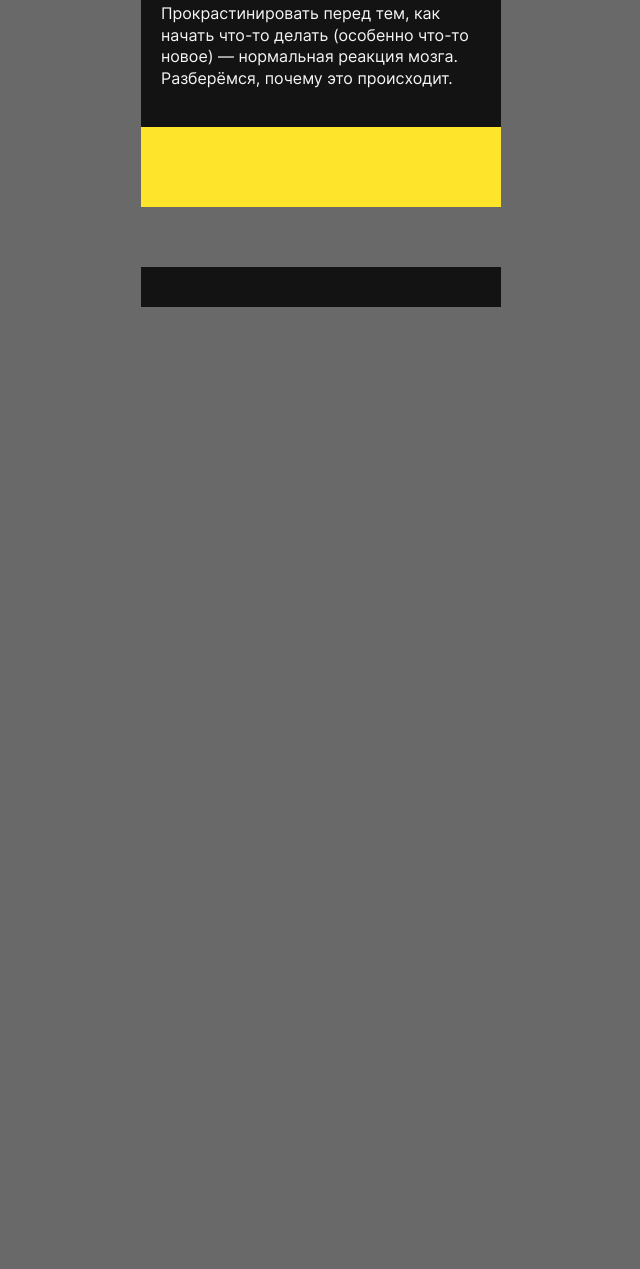
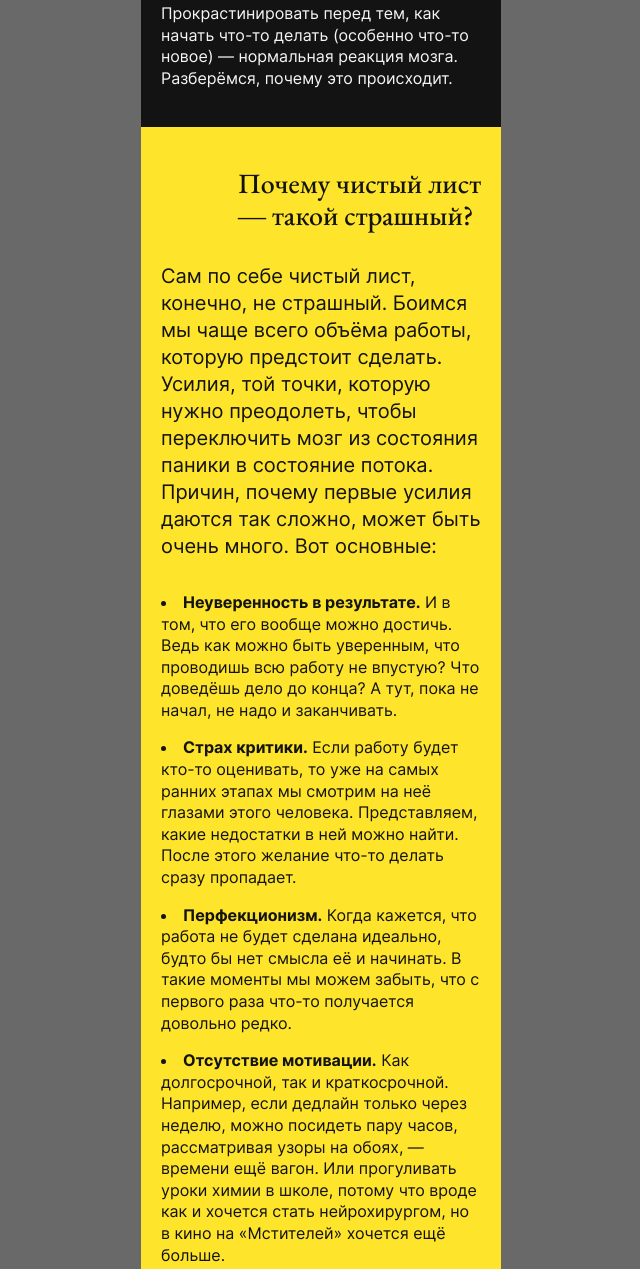
Before and after one commit to codospro/s-chistogo-lista, a plain HTML site: page index.html in a window 1280 px wide. Shown: the part 742-2011 px from the top of the page, without its empty margins (319-959 px from the left). Before the commit the page ends 1049 px from the top, so only its background shows below. Drawn offline with Linux system fonts and the light colour scheme; files whose address does not match are found by name.

Commit message:
add section reasons

```diff
--- a/index.html
+++ b/index.html
@@ -54,7 +54,50 @@
           </p>
         </article>
       </section>
-      <section class="reasons content-section content-section_theme_bright"></section>
+      <section class="reasons content-section content-section_theme_bright">
+        <h3 class="content-section__subtitle">
+          <span class="accent-span">Почему чистый лист</span>
+          <span class="accent-span">— такой cтрашный?</span>
+        </h3>
+        <article class="content-section__introduction">
+          Сам по себе чистый лист, конечно, не страшный.
+          Боимся мы чаще всего объёма работы, которую предстоит сделать.
+          Усилия, той точки, которую нужно преодолеть, чтобы переключить мозг из состояния паники в состояние потока.
+          Причин, почему первые усилия даются так сложно, может быть очень много.
+          Вот основные:
+        </article>
+        <ul class="content-section__list">
+          <li class="content-section__list-item">
+            <span class="content-section__list-accent">Неуверенность в результате.</span>
+            И в том, что его вообще можно достичь.
+            Ведь как можно быть уверенным, что проводишь всю работу не впустую?
+            Что доведёшь дело до конца?
+            А тут, пока не начал, не надо и заканчивать.
+          </li>
+          <li class="content-section__list-item">
+            <span class="content-section__list-accent">Страх критики.</span>
+            Если работу будет кто-то оценивать, то уже на самых ранних этапах мы смотрим на неё глазами этого человека.
+            Представляем, какие недостатки в ней можно найти.
+            После этого желание что-то делать сразу пропадает.
+          </li>
+          <li class="content-section__list-item">
+            <span class="content-section__list-accent">Перфекционизм.</span>
+            Когда кажется, что работа не будет сделана идеально, будто бы нет смысла её и начинать.
+            В такие моменты мы можем забыть, что с первого раза что-то получается довольно редко.
+          </li>
+          <li class="content-section__list-item">
+            <span class="content-section__list-accent">Отсутствие мотивации.</span>
+            Как долгосрочной, так и краткосрочной.
+            Например, если дедлайн только через неделю, можно посидеть пару часов, рассматривая узоры на обоях, — времени ещё вагон.
+            Или прогуливать уроки химии в школе, потому что вроде как и хочется стать нейрохирургом, но в кино на «Мстителей» хочется ещё больше.
+          </li>
+          <li class="content-section__list-item">
+            <span class="content-section__list-accent">Недостаток информации.</span>
+            Начинать что-то особенно сложно, если вы новичок в теме и только разбираетесь, что к чему.
+            Вам может казаться, что каждая строчка — глупость, и вообще всё, что вы сделаете, — будет неправильно.
+          </li>
+        </ul>
+      </section>
       <section class="how-to content-section content-section_theme_dark"></section>
     </main>
     <footer class="footer content-section content-section_theme_dark"></footer>
--- a/styles/global.css
+++ b/styles/global.css
@@ -54,3 +54,7 @@ a {
 img {
   width: 100%;
 }
+
+ul {
+  list-style-position: inside;
+}
--- a/styles/style.css
+++ b/styles/style.css
@@ -110,7 +110,45 @@ body {
 }
 
 .reasons {
+  display: flex;
+  min-height: 1368px;
   padding: 40px 20px;
+  flex-direction: column;
+  align-items: flex-start;
+  gap: 32px;
+}
+
+.reasons .content-section__subtitle {
+  align-self: end;
+  font-family: 'EB Garamond 500';
+  font-size: 1.75rem;
+  font-style: normal;
+  font-weight: 500;
+  line-height: 115%;
+}
+
+.reasons .content-section__introduction {
+  font-size: 1.25rem;
+  font-style: normal;
+  font-weight: 400;
+  line-height: 135%
+}
+
+.reasons .content-section__list {
+  display: flex;
+  flex-direction: column;
+  align-items: flex-start;
+  gap: 16px;
+}
+
+.reasons .content-section__list-accent {
+  font-family: 'Inter 700';
+  font-weight: 700;
+  line-height: 135%;
+}
+
+.reasons .content-section__list-item {
+  line-height: 135%;
 }
 
 .how-to {
```
